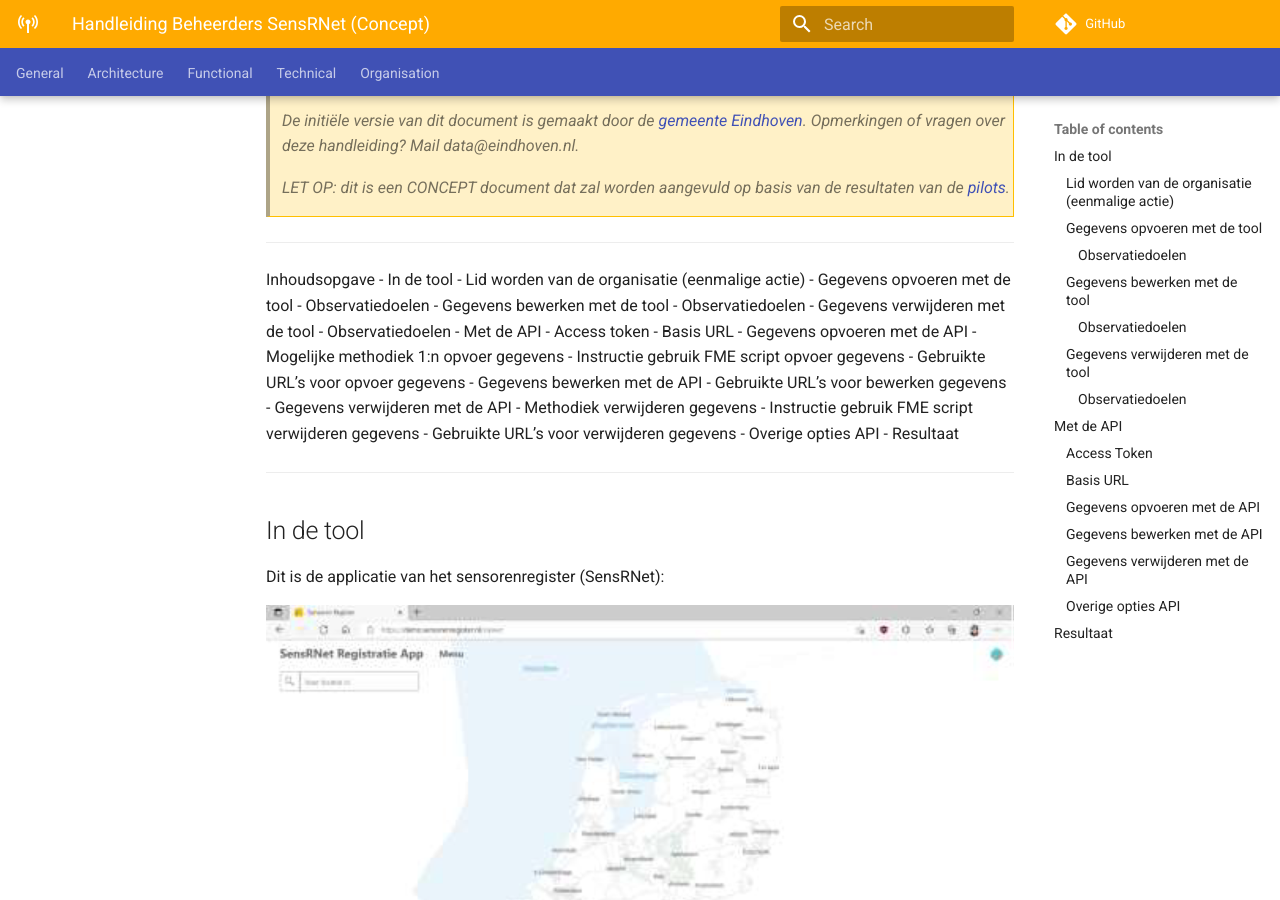
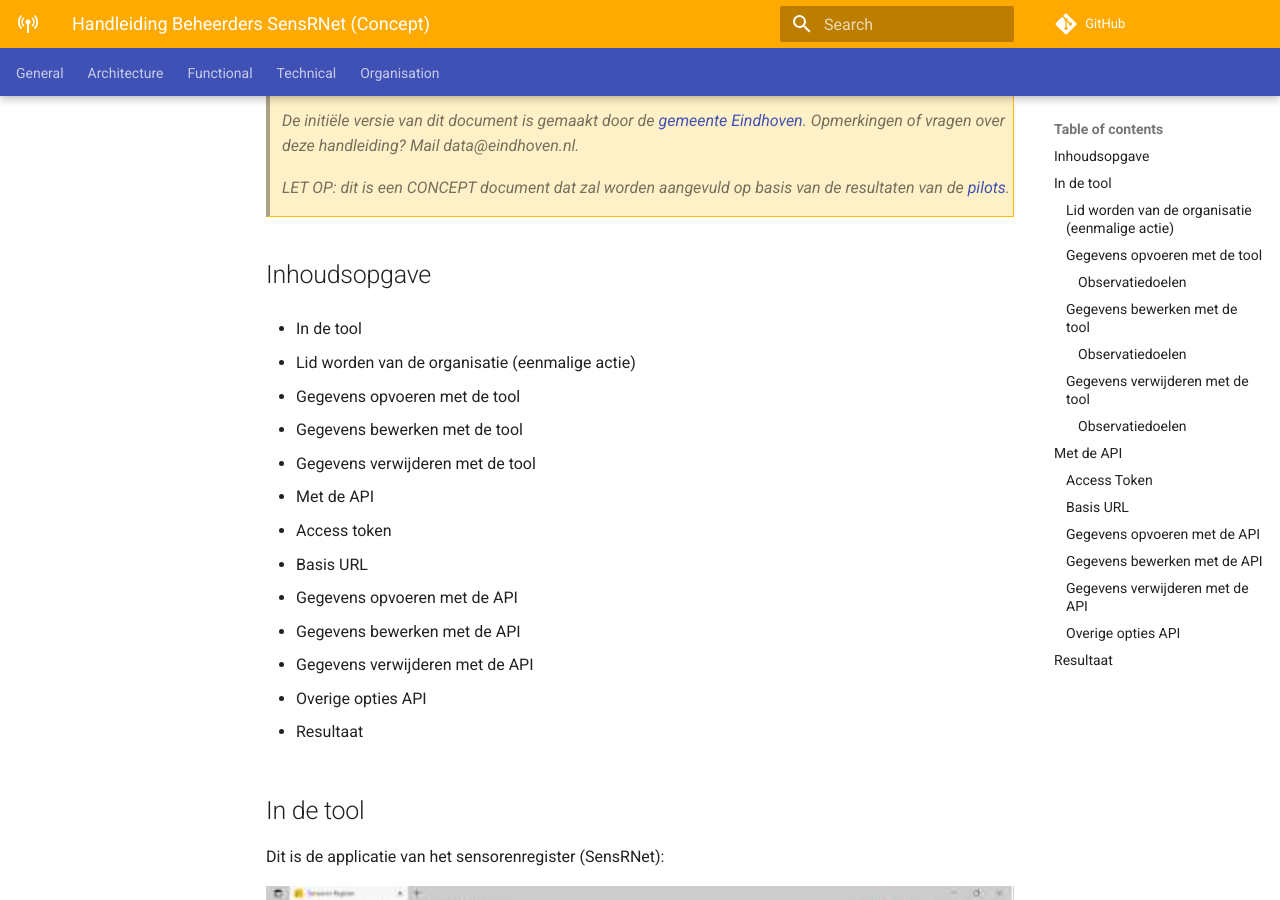
Before and after one commit to kadaster-labs/sensrnet-home, an MkDocs documentation site: the page built from docs/ManualAdministratorsNL.md, in a window 1280 px wide and 900 px high, scrolled down 297 px. Built offline with MkDocs 1.6.1 and Material for MkDocs 9.7.7, drawn with Linux system fonts in a browser that asks for light colours; comment, search, counter and statistics services are not loaded.

Commit message:
Update ManualAdministratorsNL.md

```diff
--- a/docs/ManualAdministratorsNL.md
+++ b/docs/ManualAdministratorsNL.md
@@ -9,33 +9,33 @@
 
 > _LET OP: dit is een CONCEPT document dat zal worden aangevuld op basis van de resultaten van de [pilots](https://kadaster-labs.github.io/sensrnet-home/Pilots/)._
 
-***************
-Inhoudsopgave
+## Inhoudsopgave
+
 - In de tool
-- Lid worden van de organisatie (eenmalige actie)
-- Gegevens opvoeren met de tool
-- Observatiedoelen
-- Gegevens bewerken met de tool
-- Observatiedoelen
-- Gegevens verwijderen met de tool
-- Observatiedoelen
+
+  - Lid worden van de organisatie (eenmalige actie)
+
+  - Gegevens opvoeren met de tool
+
+  - Gegevens bewerken met de tool
+
+  - Gegevens verwijderen met de tool
+
 - Met de API
-- Access token
-- Basis URL
-- Gegevens opvoeren met de API
-- Mogelijke methodiek 1:n opvoer gegevens
-- Instructie gebruik FME script opvoer gegevens
-- Gebruikte URL’s voor opvoer gegevens
-- Gegevens bewerken met de API
-- Gebruikte URL’s voor bewerken gegevens
-- Gegevens verwijderen met de API
-- Methodiek verwijderen gegevens
-- Instructie gebruik FME script verwijderen gegevens
-- Gebruikte URL’s voor verwijderen gegevens
-- Overige opties API
+
+  - Access token
+
+  - Basis URL
+
+  - Gegevens opvoeren met de API
+
+  - Gegevens bewerken met de API
+
+  - Gegevens verwijderen met de API
+
+  - Overige opties API
+
 - Resultaat
-***************
-
 
 ## In de tool
 
```
